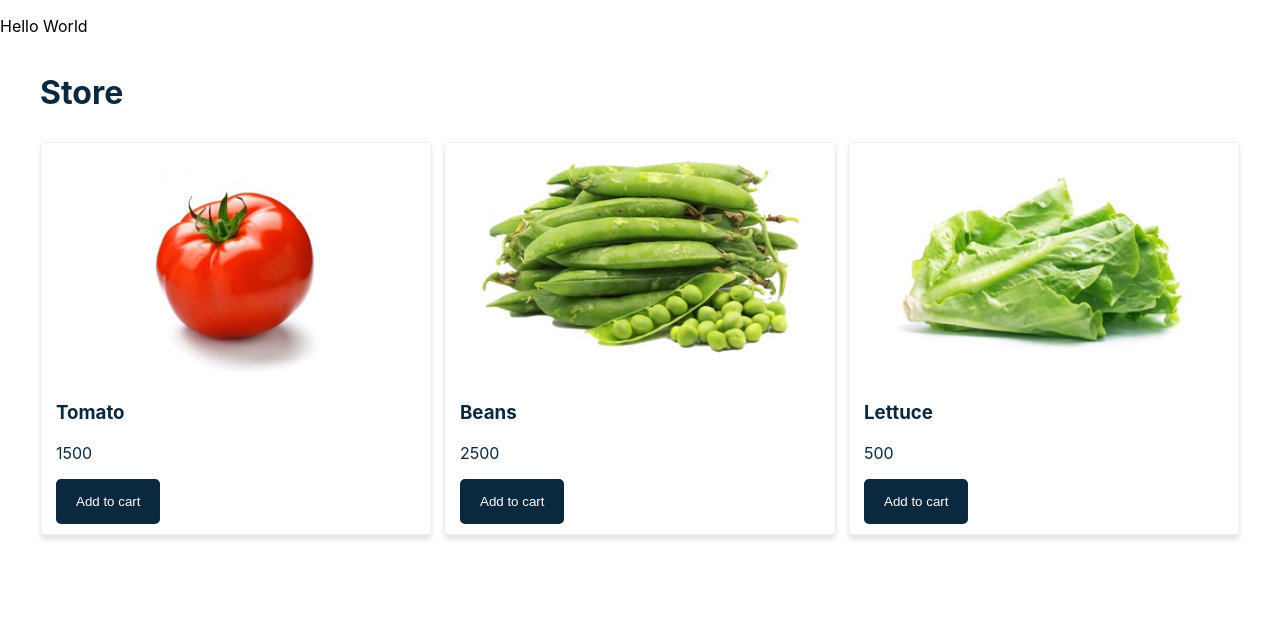
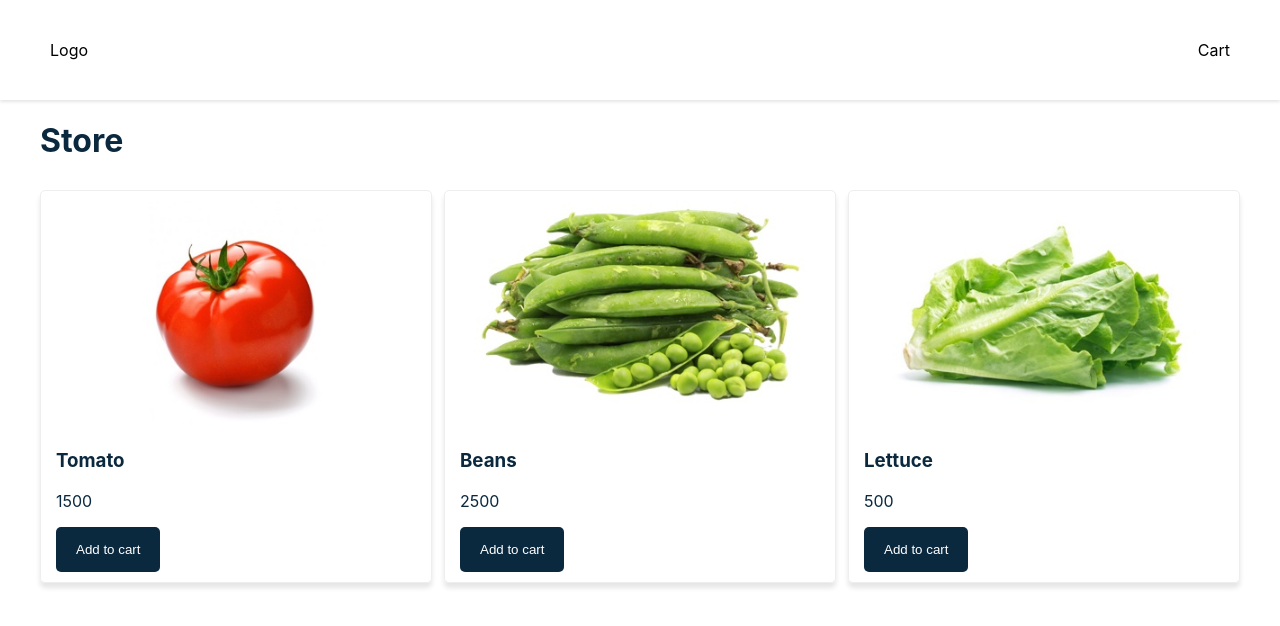
Before and after one commit to oscardelalanza/solid-invention, a React (Create React App) app: page / in a window 1280 px wide. Shown: the top 626 px of the page. Built offline with nearby package versions, Linux system fonts and the light colour scheme.

Commit message:
navbar styles

```diff
--- a/src/components/Navbar.tsx
+++ b/src/components/Navbar.tsx
@@ -1,9 +1,26 @@
 import { Component } from 'react'
+import { StyleNavbar } from '../interfaces/Navbar'
+
+const styles: StyleNavbar = {
+  navbar: {
+    display: 'flex',
+    flexDirection: 'row',
+    alignItems: 'center',
+    height: '100px',
+    justifyContent: 'space-between',
+    position: 'relative',
+    padding: '0 50px',
+    boxShadow: '0 2px 3px rgb(0, 0, 0, 0.1)'
+  }
+}
 
 class Navbar extends Component {
   render() {
     return (
-      <p>Hello World</p>
+      <nav style={styles.navbar}>
+        <p>Logo</p>
+        <p>Cart</p>
+      </nav>
     )
   }
 }
--- /dev/null
+++ b/src/interfaces/Navbar.ts
@@ -0,0 +1,3 @@
+export interface StyleNavbar {
+  navbar: {}
+}
```
